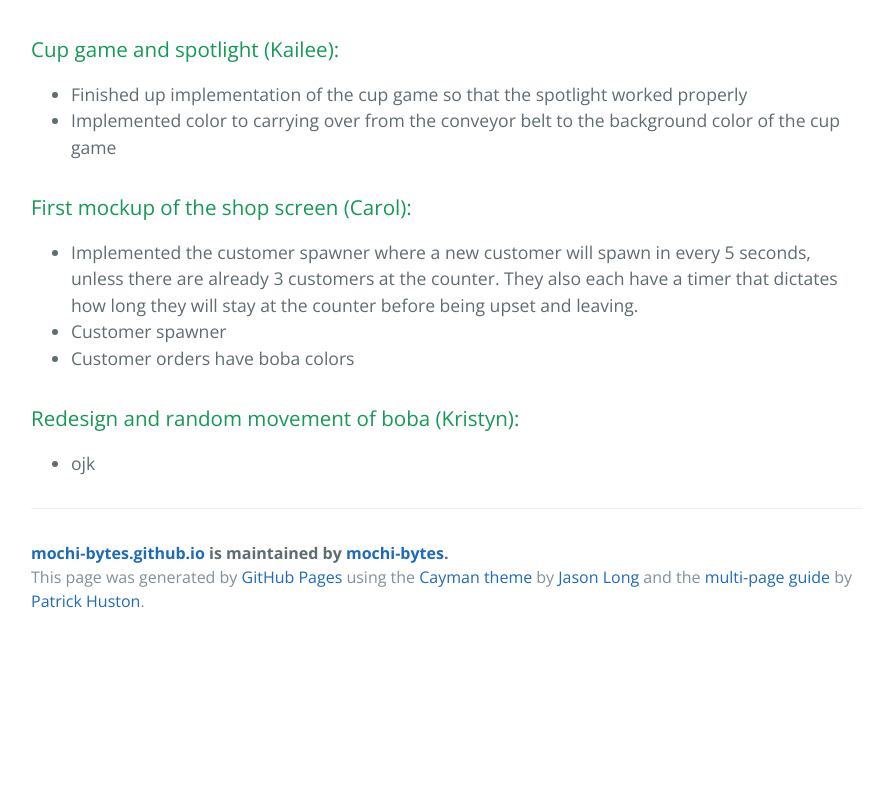
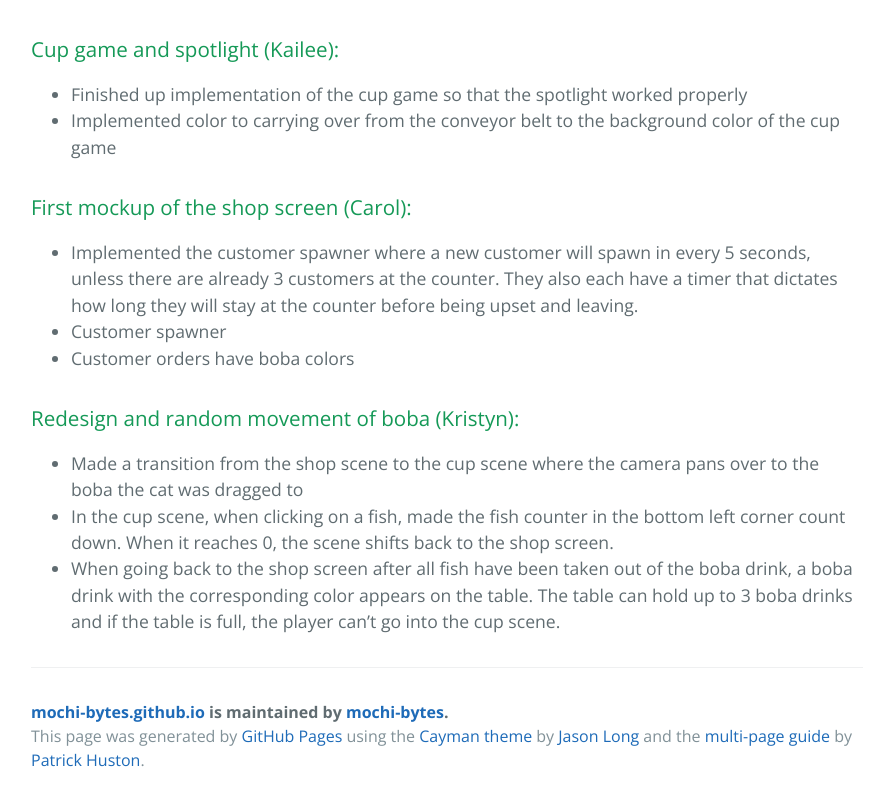
Before and after one commit to mochi-bytes/mochi-bytes.github.io, a Jekyll site: the page built from milestone2.md, in a window 1280 px wide and 900 px high, scrolled down 1459 px, cut to the strip 96-900 px from the top of the window. Shown: the whole strip, without its empty margins (193-1076 px from the left). Built offline with Jekyll 4.4.1, drawn with Linux system fonts in a browser that asks for light colours; before the commit the page ends 2200 px from its top, so only the background shows below that.

Commit message:
Update milestone2.md

```diff
--- a/milestone2.md
+++ b/milestone2.md
@@ -37,4 +37,6 @@ For our second milestone, after doing some rough development from milestone 1, w
 
 ### Redesign and random movement of boba (Kristyn):
 
-- ojk
+- Made a transition from the shop scene to the cup scene where the camera pans over to the boba the cat was dragged to
+- In the cup scene, when clicking on a fish, made the fish counter in the bottom left corner count down. When it reaches 0, the scene shifts back to the shop screen.
+- When going back to the shop screen after all fish have been taken out of the boba drink, a boba drink with the corresponding color appears on the table. The table can hold up to 3 boba drinks and if the table is full, the player can't go into the cup scene.
```
